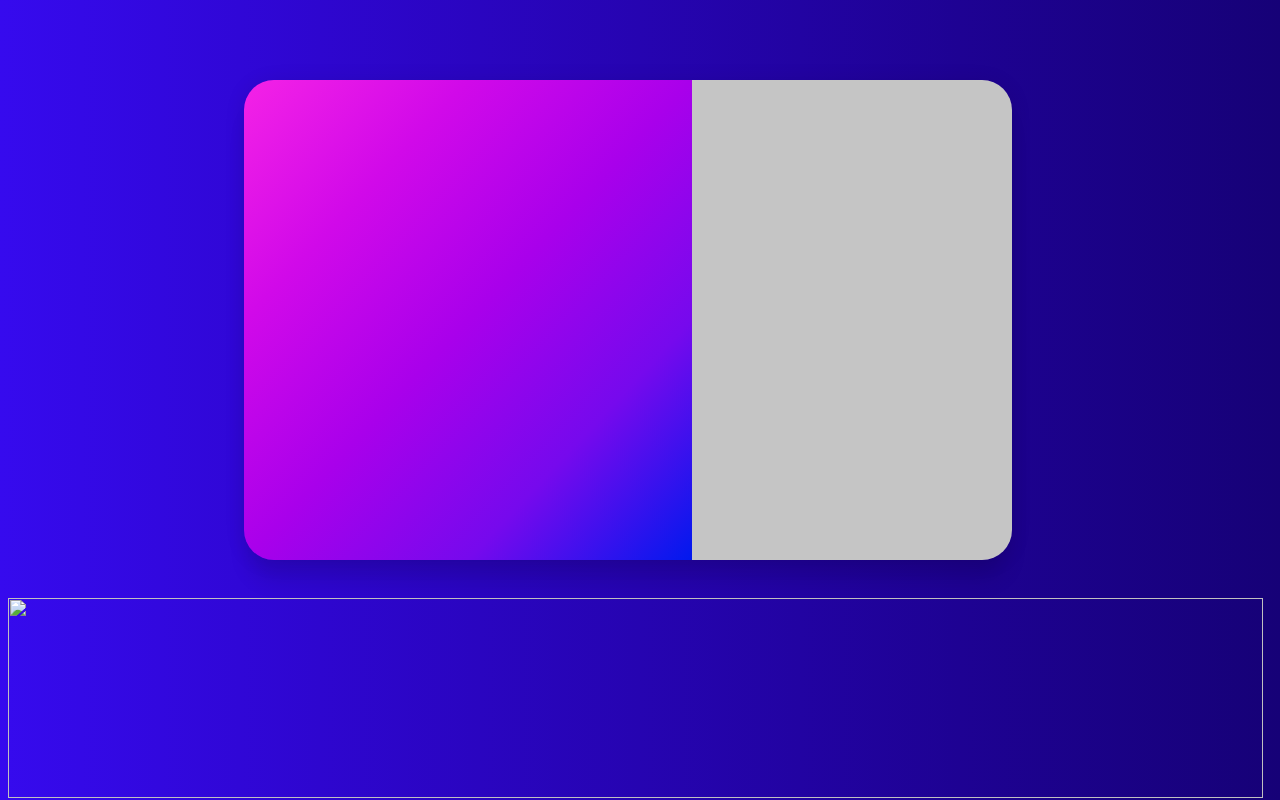
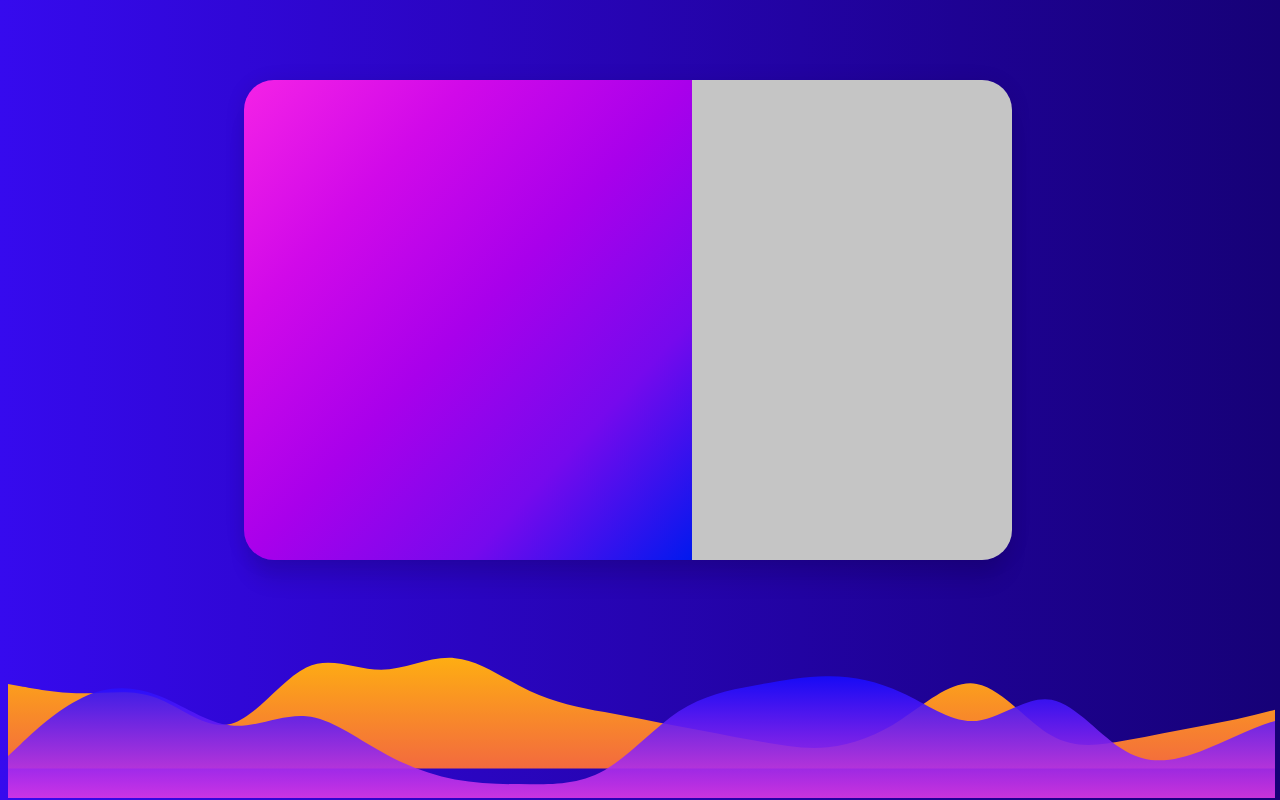
Before and after one commit to akki2104/clean-ui, a plain HTML site: page index.html in a window 1280 px wide. Drawn offline with nearby package versions, Linux system fonts and the light colour scheme; the site is published under a folder, as on GitHub Pages, so addresses that start at the root find nothing.

Commit message:
solve image err

```diff
--- a/index.html
+++ b/index.html
@@ -25,7 +25,7 @@
 
     <!-- <img class="svg1" src="/images/blob.svg" alt="" srcset="" style="height: 400px;">
     <img class="svg2" src="/images/blob (1).svg" alt="" srcset="" style="height: 400px;"> -->
-    <img class="svg4" src="/images/wave.svg" alt="" srcset="" style="height:200px">
+    <img class="svg4" src="images/wave.svg" alt="" srcset="" style="height:200px">
 
 
     <div class="row cont-div shadow-5-strong">
```
